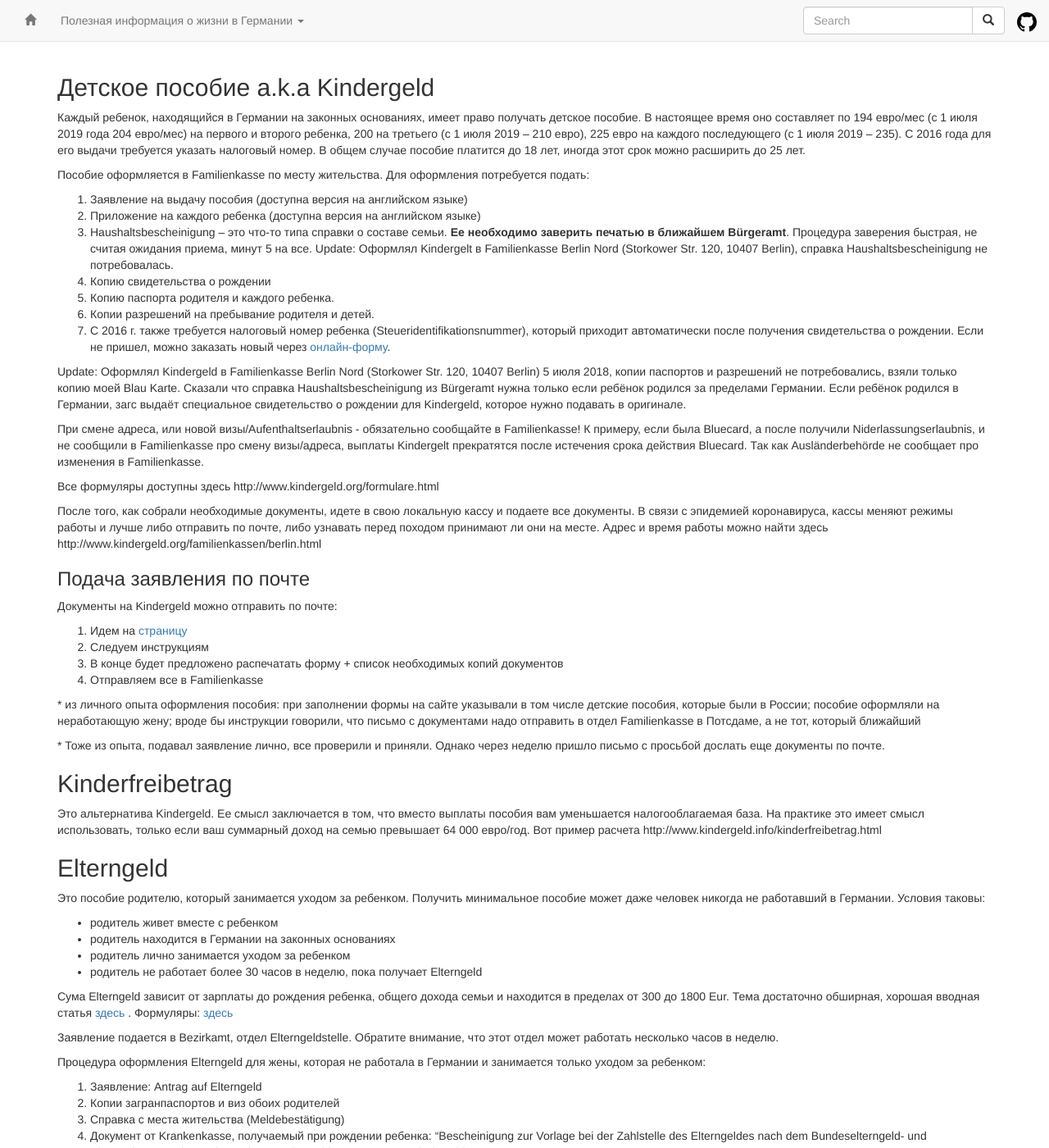
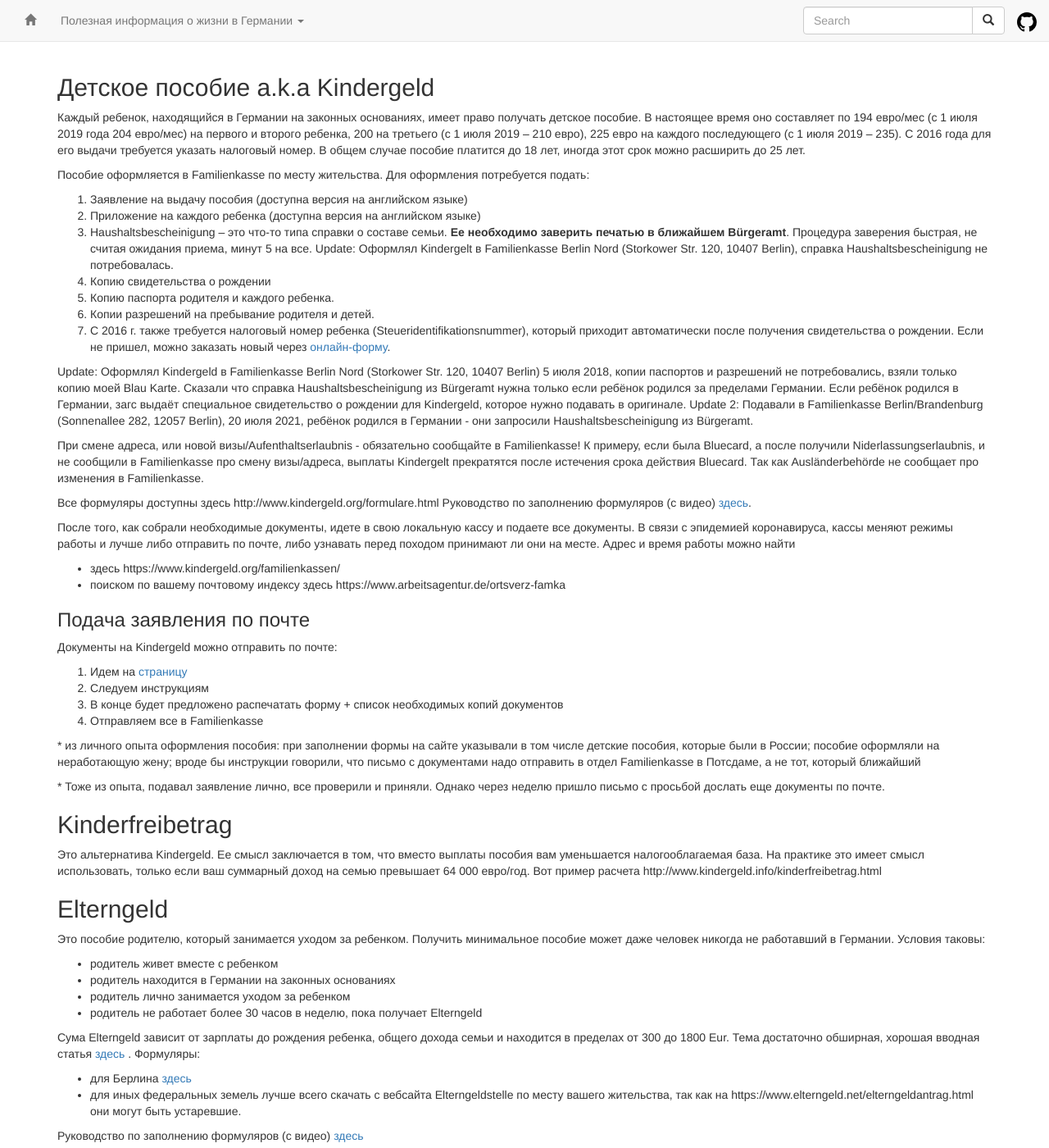
Before and after one commit to ru-de/faq, a Jekyll site: the page built from pages/Детские пособия.md, in a window 1280 px wide and 1400 px high. Shown: the whole window at 82% size. Built offline with Jekyll 4.4.1, drawn with Linux system fonts in a browser that asks for light colours; nearby versions of some CDN libraries; some of the changed text lies outside the part shown.

Commit message:
sync github pages

```diff
--- a/pages/Детские пособия.md
+++ b/pages/Детские пособия.md
@@ -20,6 +20,7 @@ Update: Оформлял Kindergelt в Familienkasse Berlin Nord (Storkower Str.
 1. С 2016 г. также требуется налоговый номер ребенка (Steueridentifikationsnummer), который приходит автоматически после получения свидетельства о рождении. Если не пришел, можно заказать новый через [онлайн-форму](https://www.bzst.de/DE/Steuern_National/Steueridentifikationsnummer/ID_Eingabeformular/ID_Node.html).
 
 Update: Оформлял Kindergeld в Familienkasse Berlin Nord (Storkower Str. 120, 10407 Berlin) 5 июля 2018, копии паспортов и разрешений не потребовались, взяли только копию моей Blau Karte. Сказали что справка Haushaltsbescheinigung из Bürgeramt нужна только если ребёнок родился за пределами Германии. Если ребёнок родился в Германии, загс выдаёт специальное свидетельство о рождении для Kindergeld, которое нужно подавать в оригинале.
+Update 2: Подавали в Familienkasse Berlin/Brandenburg (Sonnenallee 282, 12057 Berlin), 20 июля 2021, ребёнок родился в Германии - они запросили Haushaltsbescheinigung из Bürgeramt.
 
 При смене адреса, или новой визы/Aufenthaltserlaubnis - обязательно сообщайте в Familienkasse!
 К примеру, если была Bluecard, а после получили Niderlassungserlaubnis,
@@ -28,9 +29,12 @@ Update: Оформлял Kindergeld в Familienkasse Berlin Nord (Storkower Str.
 Так как Ausländerbehörde не сообщает про изменения в Familienkasse.
 
 Все формуляры доступны здесь http://www.kindergeld.org/formulare.html
+Руководство по заполнению формуляров (с видео) [здесь](https://www.tupa-germania.ru/posobija/kindergeld-posobie-na-detey.html).
 
 После того, как собрали необходимые документы, идете в свою локальную кассу и подаете все документы. В связи с эпидемией коронавируса, кассы меняют режимы работы и лучше либо отправить по почте, либо узнавать перед походом принимают ли они на месте.
-Адрес и время работы можно найти здесь http://www.kindergeld.org/familienkassen/berlin.html
+Адрес и время работы можно найти
+- здесь https://www.kindergeld.org/familienkassen/
+- поиском по вашему почтовому индексу здесь https://www.arbeitsagentur.de/ortsverz-famka
 
 ### Подача заявления по почте
 
@@ -58,9 +62,15 @@ Update: Оформлял Kindergeld в Familienkasse Berlin Nord (Storkower Str.
 
 Сума Elterngeld зависит от зарплаты до рождения ребенка, общего дохода семьи и находится в пределах от 300 до 1800 Eur.
 Тема достаточно обширная, хорошая вводная статья [здесь](https://www.howtogermany.com/pages/parental_allowance.html) .
-Формуляры: [здесь](https://www.berlin.de/jugendamt-pankow/dienste-und-leistungen/kindschaftsrecht/bundeselterngeld/)
+Формуляры:
+- для Берлина [здесь](https://www.berlin.de/jugendamt-pankow/dienste-und-leistungen/kindschaftsrecht/bundeselterngeld/)
+- для иных федеральных земель лучше всего скачать с вебсайта Elterngeldstelle по месту вашего жительства,
+  так как на https://www.elterngeld.net/elterngeldantrag.html они могут быть устаревшие.
 
-Заявление подается в Bezirkamt, отдел Elterngeldstelle. Обратите внимание, что этот отдел может работать несколько часов в неделю.
+Руководство по заполнению формуляров (с видео) [здесь](https://www.tupa-germania.ru/posobija/po-uhodu-za-rebenkom.html)
+
+Заявление подается в Bezirksamt, [отдел Elterngeldstelle](https://www.elterngeld.net/elterngeldstellen.html).
+Обратите внимание, что этот отдел может работать несколько часов в неделю.
 
 Процедура оформления Elterngeld для жены, которая не работала в Германии и занимается только уходом за ребенком:
 
```
Also changed, not shown: other parts of pages/Детские пособия.md (+1 -1 lines).
